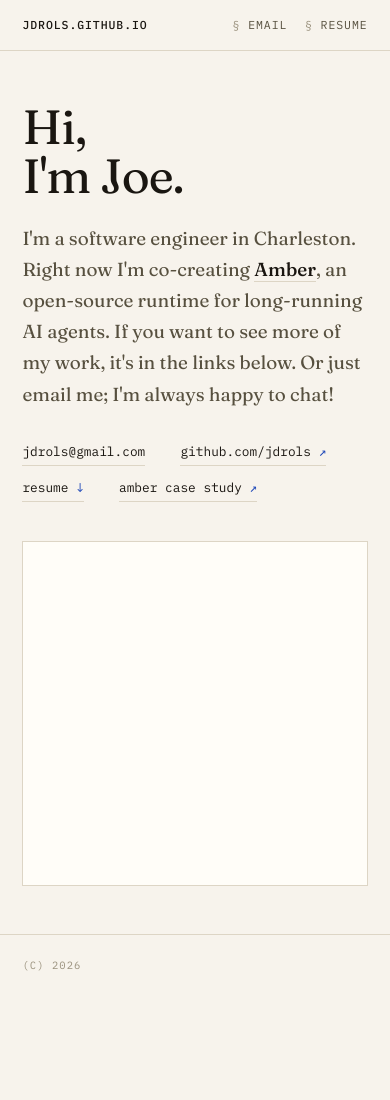
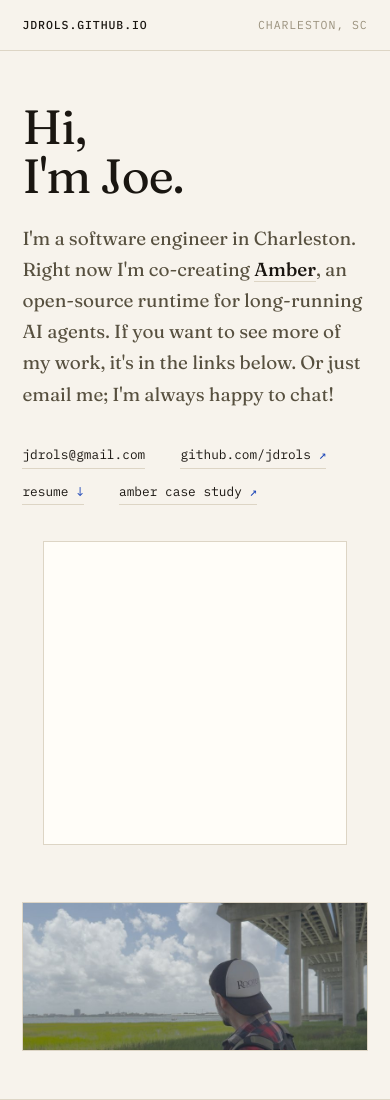
Before and after one commit to jdrols/jdrols.github.io, a website: page index.html in a window 390 px wide. Shown: the top 1100 px of the page. Before the commit the page ends 997 px from the top, so only its background shows below. Drawn offline with nearby package versions, Linux system fonts and the light colour scheme.

Commit message:
Add photo band footer, grid restructure, dedupe topbar links

```diff
--- a/index.html
+++ b/index.html
@@ -63,7 +63,7 @@
     text-transform: uppercase;
   }
   .topbar .ident { color: var(--ink); text-decoration: none; font-weight: 500; }
-  .topbar nav { display: flex; gap: 1.8rem; }
+  .topbar .locale { color: var(--ink-faint); }
   .topbar nav a {
     color: var(--ink-soft);
     text-decoration: none;
@@ -85,37 +85,45 @@
     justify-content: center;
   }
 
-  /* ---------- hero ---------- */
-  .hero {
+  /* ---------- hero grid ---------- */
+  .hero-grid {
     display: grid;
     grid-template-columns: minmax(0, 1.25fr) minmax(0, 1fr);
-    gap: 3rem;
-    align-items: center;
-    padding: 4rem 0;
+    grid-template-areas:
+      "copy  figure"
+      "links figure"
+      "band  band";
+    column-gap: 3rem;
+    row-gap: 1.6rem;
+    align-items: end;
+    padding: 4rem 0 3rem;
   }
-  .hero h1 {
+  .cell-copy { grid-area: copy; align-self: end; transform: translateY(-1.2rem); }
+  .cell-links { grid-area: links; align-self: end; }
+  .cell-figure { grid-area: figure; align-self: end; }
+  .band { grid-area: band; margin: 1.4rem 0 0; border: 1px solid var(--rule); }
+  .band img { display: block; width: 100%; height: auto; }
+  .hero-grid h1 {
     font-size: clamp(3rem, 6.4vw, 5.2rem);
     font-weight: 400;
     line-height: 1.02;
     letter-spacing: -0.02em;
     margin-bottom: 1.4rem;
   }
-  .hero .lede {
+  .hero-grid .lede {
     font-size: 1.18rem;
     line-height: 1.65;
     color: var(--ink-soft);
     max-width: 34rem;
-    margin-bottom: 2rem;
   }
-  .hero .lede strong { color: var(--ink); font-weight: 500; }
-  .hero .lede a {
+  .hero-grid .lede strong { color: var(--ink); font-weight: 500; }
+  .hero-grid .lede a {
     color: var(--ink);
     text-decoration: none;
     border-bottom: 1px solid var(--rule);
     transition: color 0.15s, border-color 0.15s;
   }
-  .hero .lede a:hover { color: var(--accent); border-color: var(--accent); }
-
+  .hero-grid .lede a:hover { color: var(--accent); border-color: var(--accent); }
   .links {
     display: flex;
     flex-wrap: wrap;
@@ -151,9 +159,10 @@
   .figure .stage canvas { display: block; width: 100%; height: 100%; }
   .figure .fallback {
     position: absolute; inset: 0;
-    display: flex; align-items: center; justify-content: center;
+    display: flex; align-items: end; justify-content: center;
   }
   .figure .fallback svg { width: 62%; height: 62%; }
+
   /* ---------- colophon ---------- */
   .colophon {
     display: flex;
@@ -174,33 +183,32 @@
 
   /* ---------- responsive ---------- */
   @media (max-width: 900px) {
-    .hero { grid-template-columns: 1fr; padding: 3.2rem 0 3rem; gap: 2.4rem; }
-    .figure { max-width: 26rem; }
+    .hero-grid {
+      grid-template-columns: 1fr;
+      grid-template-areas: "copy" "links" "figure" "band";
+      row-gap: 2.2rem;
+      padding: 3.2rem 0 3rem;
+    }
+    .cell-copy { transform: none; }
+    .cell-figure { justify-self: center; width: min(100%, 19rem); }
     .topbar { padding: 1rem 1.4rem; }
-    .topbar nav { gap: 1.1rem; }
     .shell { padding: 0 1.4rem; }
     .colophon { padding: 1.4rem; }
   }
-  @media (max-width: 620px) {
-    .topbar nav a:nth-child(2) { display: none; }
-  }
+
 </style>
 </head>
 <body>
 
 <header class="topbar">
   <a class="ident" href="/">jdrols.github.io</a>
-  <nav>
-    <a href="mailto:jdrols@gmail.com">Email</a>
-    <a href="https://github.com/jdrols" target="_blank" rel="noopener">GitHub</a>
-    <a href="Joseph-Drolshagen-Resume.pdf" target="_blank" rel="noopener">Resume</a>
-  </nav>
+  <span class="locale">Charleston, SC</span>
 </header>
 
 <main class="shell">
 
-  <div class="hero">
-    <div>
+  <div class="hero-grid">
+    <div class="cell-copy">
       <h1>Hi,<br />I'm Joe.</h1>
       <p class="lede">
         I'm a software engineer in Charleston. Right now I'm co-creating
@@ -208,6 +216,9 @@
         long-running AI agents. If you want to see more of my work, it's in
         the links below. Or just email me; I'm always happy to chat!
       </p>
+    </div>
+
+    <div class="cell-links">
       <div class="links">
         <a href="mailto:jdrols@gmail.com">jdrols@gmail.com</a>
         <a href="https://github.com/jdrols" target="_blank" rel="noopener">github.com/jdrols <span class="arr">↗</span></a>
@@ -216,7 +227,7 @@
       </div>
     </div>
 
-    <figure class="figure">
+<figure class="figure cell-figure">
       <div class="stage" id="toy-stage" aria-label="Interactive wireframe icosahedron, drag to rotate">
         <div class="fallback" id="toy-fallback">
           <svg viewBox="0 0 200 200" fill="none" stroke="#1a1611" stroke-width="1">
@@ -232,6 +243,14 @@
         </div>
       </div>
     </figure>
+
+  <figure class="band">
+    <img src="photo-band-1600.jpg"
+         srcset="photo-band-800.jpg 800w, photo-band-1600.jpg 1600w, photo-band-2560.jpg 2560w"
+         sizes="(max-width: 1160px) calc(100vw - 5rem), 1060px"
+         alt="Joe looking out over the marsh and river beneath the Ravenel Bridge, Charleston"
+         loading="lazy" />
+  </figure>
   </div>
 
 </main>
```
Also changed, not shown: og.png, photo-band-1600.jpg (added), photo-band-2560.jpg (added), photo-band-800.jpg (added), photo-band.jpg (added).
